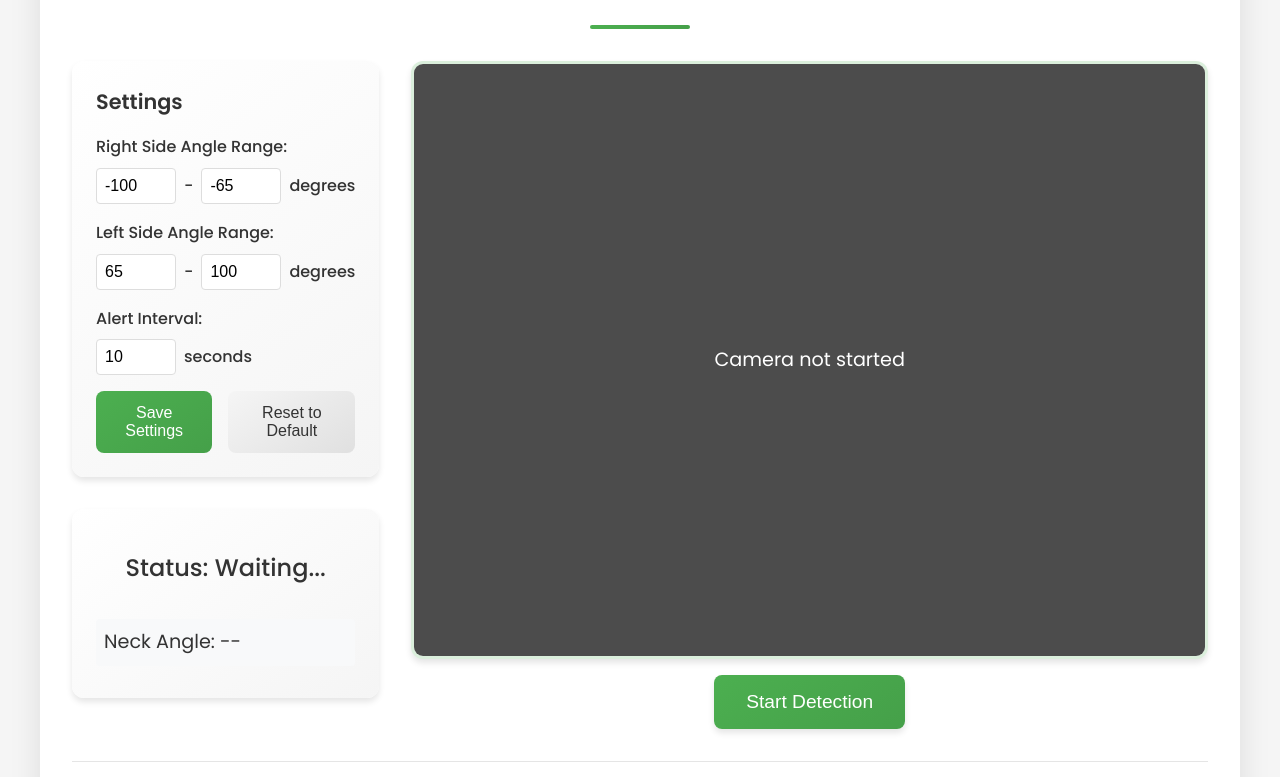
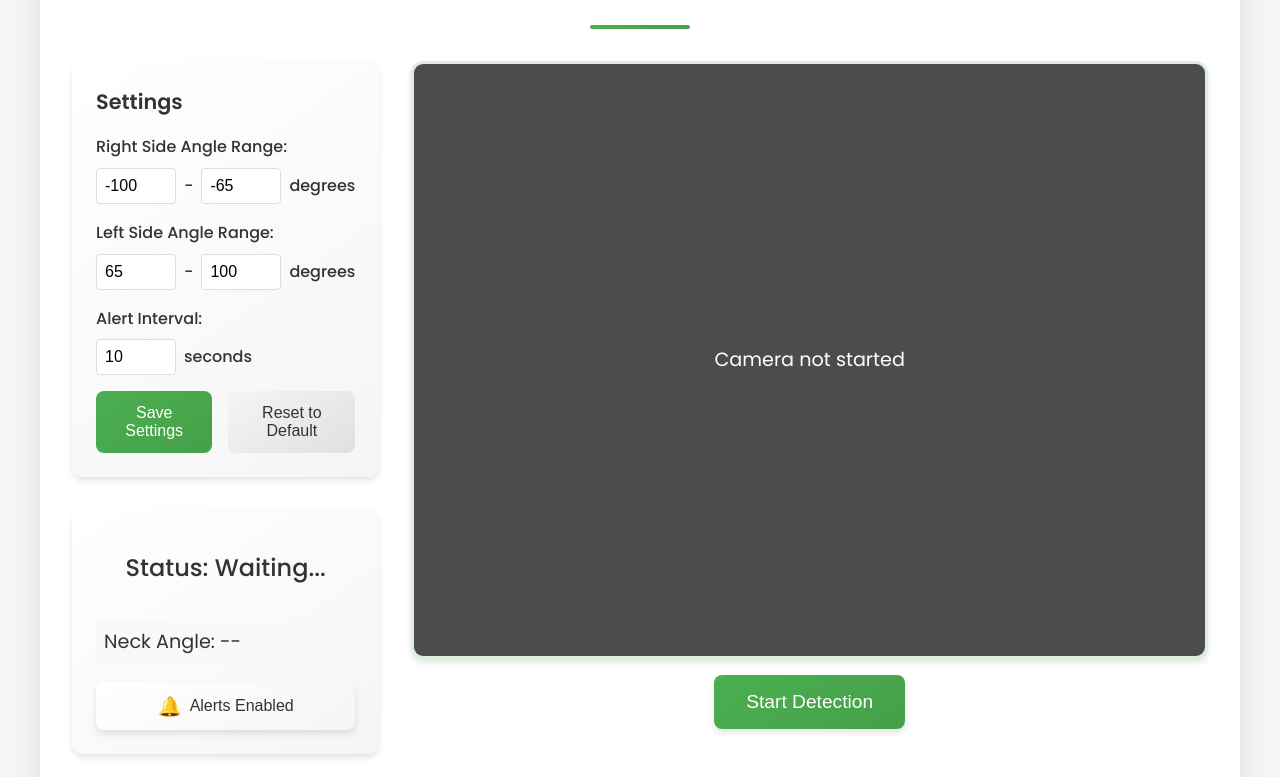
Before and after one commit to dss2194/bad_posture, a plain HTML site: page frontend/index.html in a window 1280 px wide. Shown: the part 175-952 px from the top of the page. Drawn offline with Linux system fonts and the light colour scheme; no server answers.

Commit message:
add button to disable alert sound

```diff
--- a/frontend/app.js
+++ b/frontend/app.js
@@ -26,6 +26,8 @@ let badPostureStartTime = null;
 let lastAlertTime = null;
 const ALERT_THRESHOLD = 10000; // 10 seconds in milliseconds
 const cameraOverlay = document.querySelector('.camera-overlay');
+let alertsEnabled = true;
+const toggleAlertBtn = document.getElementById('toggleAlert');
 
 async function startWebcam() {
     const video = document.getElementById('video');
@@ -126,6 +128,7 @@ function updateUI(data) {
 }
 
 function playAlert() {
+    if (!alertsEnabled) return;
     const audio = new Audio('sounds/soft-alert.mp3');
     audio.play().catch(e => console.log('Error playing sound:', e));
 }
@@ -300,3 +303,11 @@ document.getElementById('resetConfig').addEventListener('click', async () => {
         console.error('Error resetting configuration:', error);
     }
 });
+
+toggleAlertBtn.addEventListener('click', () => {
+    alertsEnabled = !alertsEnabled;
+    toggleAlertBtn.classList.toggle('disabled');
+    toggleAlertBtn.innerHTML = alertsEnabled ?
+        '<span class="alert-icon">🔔</span> Alerts Enabled' :
+        '<span class="alert-icon">🔕</span> Alerts Disabled';
+});
--- a/frontend/index.html
+++ b/frontend/index.html
@@ -66,6 +66,9 @@
                         <div id="status" class="status-message">Status: Waiting...</div>
                         <p id="angle" class="metric">Neck Angle: --</p>
                         <p id="timer" class="metric hidden">Bad Posture Time: 0s</p>
+                        <button id="toggleAlert" class="alert-button">
+                            <span class="alert-icon">🔔</span> Alerts Enabled
+                        </button>
                     </div>
                 </div>
 
--- a/frontend/styles.css
+++ b/frontend/styles.css
@@ -417,3 +417,36 @@ footer a:hover {
         max-width: 800px;
     }
 }
+
+.alert-button {
+    width: 100%;
+    padding: 0.8rem;
+    font-size: 1rem;
+    font-weight: 500;
+    border: none;
+    border-radius: 8px;
+    cursor: pointer;
+    transition: all 0.3s ease;
+    display: flex;
+    align-items: center;
+    justify-content: center;
+    gap: 0.5rem;
+    margin-top: 1rem;
+    background: linear-gradient(145deg, #ffffff, #f5f5f5);
+    color: var(--text-color);
+    box-shadow: var(--shadow);
+}
+
+.alert-button:hover {
+    transform: translateY(-2px);
+    box-shadow: 0 4px 8px rgba(0, 0, 0, 0.15);
+}
+
+.alert-button.disabled {
+    background: linear-gradient(145deg, #f5f5f5, #e0e0e0);
+    color: #666;
+}
+
+.alert-icon {
+    font-size: 1.2rem;
+}
```
